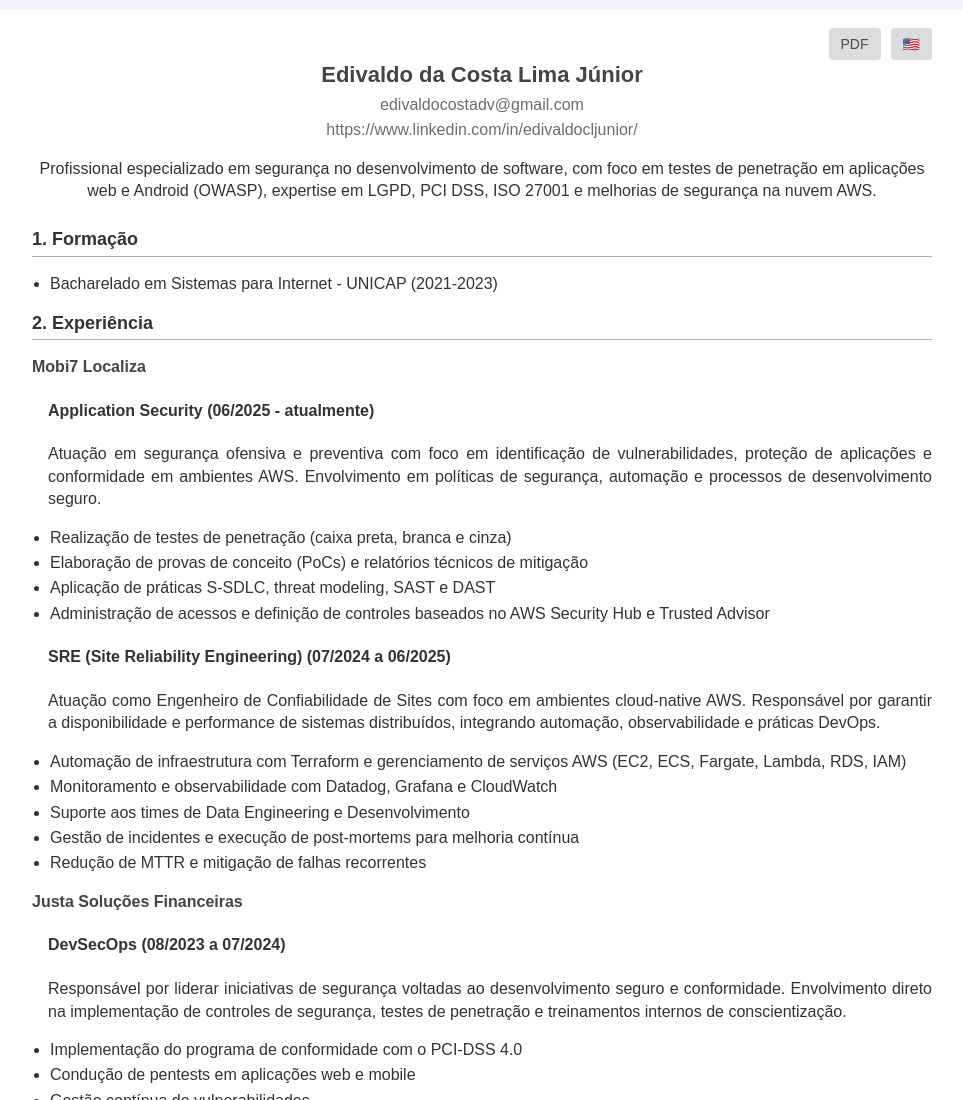
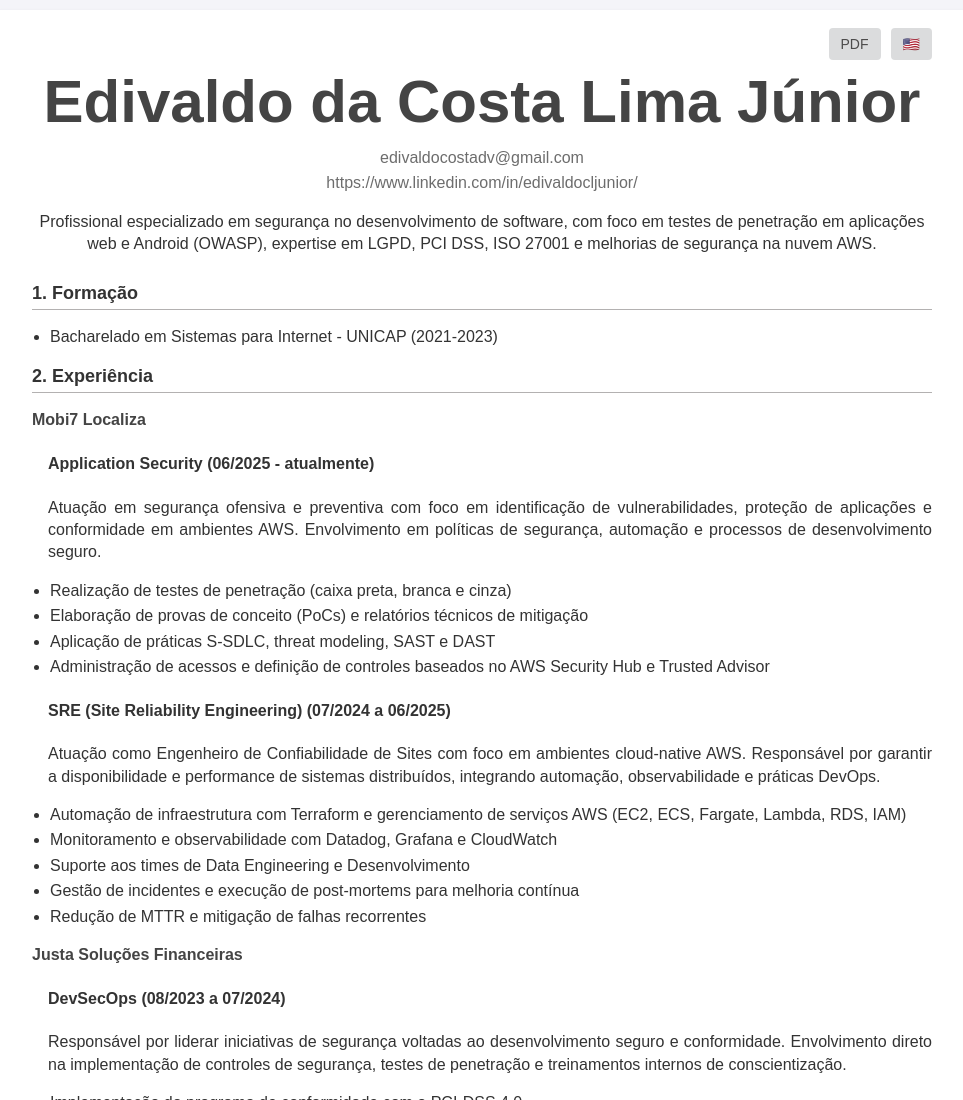
Before and after one commit to EdivaldoCostaLimaJr/curriculo-edivaldo, a plain HTML site: page index.html in a window 1280 px wide. Shown: the top 1100 px of the page, without its empty margins (148-1111 px from the left). Drawn offline with Linux system fonts and the light colour scheme.

Commit message:
Update index.html

```diff
--- a/index.html
+++ b/index.html
@@ -36,7 +36,7 @@
             <button id="idioma" class="no-print" onclick="translatePage('en')">🇺🇸</button>
         </div>
         <header>
-            <h1>Edivaldo da Costa Lima Júnior</h1>
+            <h1 style="font-size: 60px;">Edivaldo da Costa Lima Júnior</h1>
             <p><a href="mailto:edivaldocostadv@gmail.com">edivaldocostadv@gmail.com</a></p>
             <p><a href="htwww.linkedin.com/in/edivaldocljunior" target="_blank">
                 https://www.linkedin.com/in/edivaldocljunior/
```
